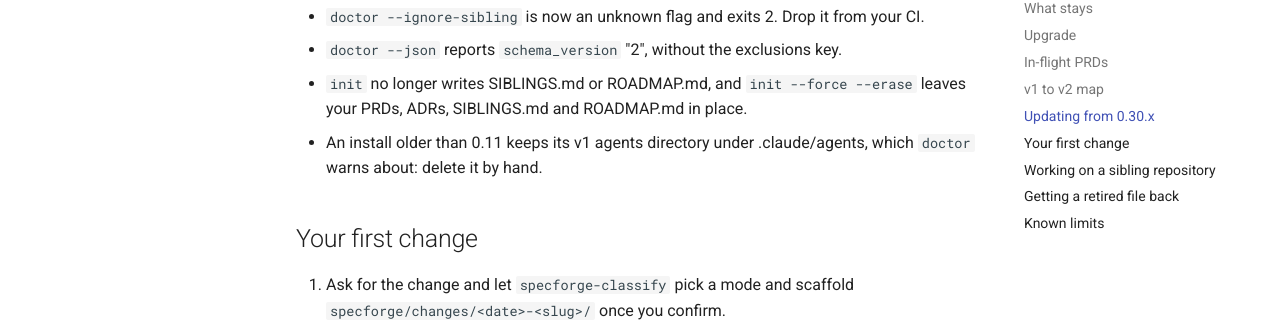
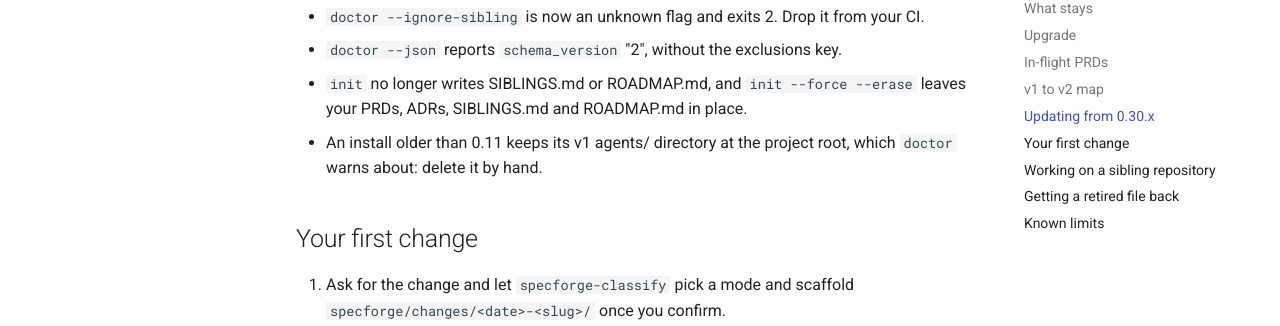
Before and after one commit to angelkurten/specforge-framework, an MkDocs documentation site: the page built from docs/migration-v1-to-v2.md, in a window 1280 px wide and 900 px high, scrolled down 2965 px. Shown: the part 127-453 px from the top of the window. Built offline with MkDocs 1.6.1 and Material for MkDocs 9.7.7, drawn with Linux system fonts in a browser that asks for light colours; comment, search, counter and statistics services are not loaded.

Commit message:
v1-out-of-the-cli fix round: guide names the root agents/ directory, install probe refuses non-ENOENT lstat errors
Co-Authored-By: Claude Opus 5.5 <noreply@anthropic.com>

```diff
--- a/docs/migration-v1-to-v2.md
+++ b/docs/migration-v1-to-v2.md
@@ -76,7 +76,7 @@ Release 1.0.0 also takes v1 out of `doctor` and `init`:
 - `doctor --ignore-sibling` is now an unknown flag and exits 2. Drop it from your CI.
 - `doctor --json` reports `schema_version` "2", without the exclusions key.
 - `init` no longer writes SIBLINGS.md or ROADMAP.md, and `init --force --erase` leaves your PRDs, ADRs, SIBLINGS.md and ROADMAP.md in place.
-- An install older than 0.11 keeps its v1 agents directory under .claude/agents, which `doctor` warns about: delete it by hand.
+- An install older than 0.11 keeps its v1 agents/ directory at the project root, which `doctor` warns about: delete it by hand.
 
 ## Your first change
 
```
Also changed, not shown: specforge/changes/2026-11-02-v1-out-of-the-cli/progress.md (+6 -3 lines), 3 other files.
